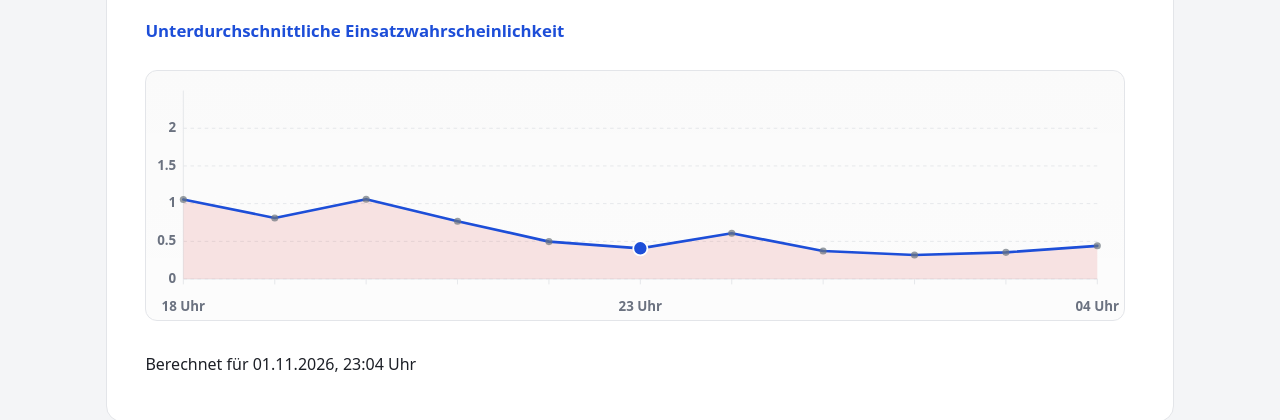
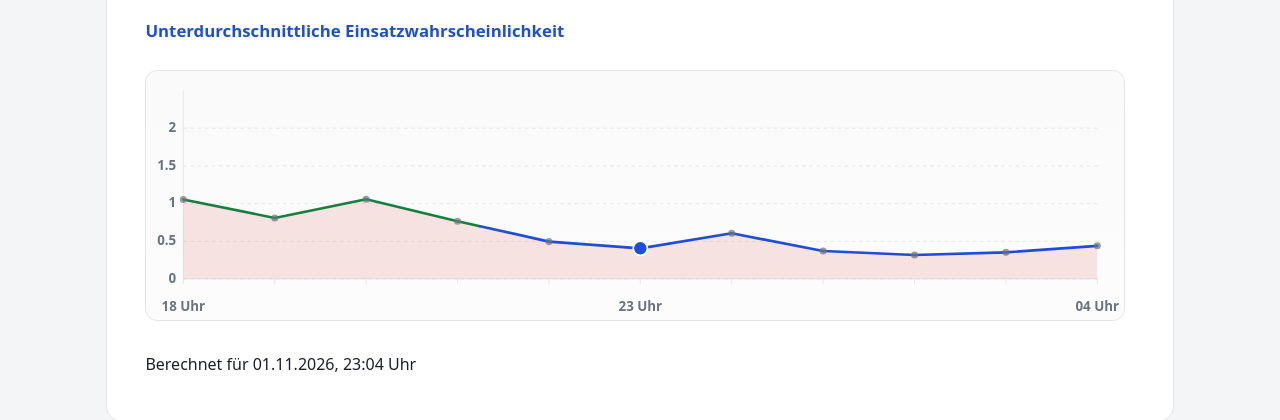
Before and after one commit to PatrickJurt/FeuerwehrApp, a React (Vite) app: page / in a window 1280 px wide. Both pictures are taken after a click on the button 504 px from the left and 164 px from the top of the page. Shown: the part 360-780 px from the top of the page. Built offline with nearby package versions, Linux system fonts and the light colour scheme.

Commit message:
Add trend threshold crossing logic and corresponding tests; enhance AlarmIndexTool functionality

```diff
--- a/src/features/einsaetze/components/AlarmIndexTool.tsx
+++ b/src/features/einsaetze/components/AlarmIndexTool.tsx
@@ -23,9 +23,35 @@ const HOUR_IN_MS = 60 * 60 * 1000
 const CHART_WIDTH = 1100
 const CHART_HEIGHT = 280
 const CHART_PADDING = { top: 22, right: 30, bottom: 46, left: 42 }
+const SEGMENT_COLORS = {
+  low: '#1d4ed8',
+  normal: '#15803d',
+  elevated: '#c2410c',
+  high: '#b91c1c',
+} as const
 
 interface AlarmIndexToolProps {
   operations: Operation[]
+}
+
+function getBandForValue(value: number): 'low' | 'normal' | 'elevated' | 'high' {
+  if (value < 0.7) return 'low'
+  if (value < 1.3) return 'normal'
+  if (value < 2.0) return 'elevated'
+  return 'high'
+}
+
+export function getTrendThresholdCrossings(startValue: number, endValue: number, thresholds = [0.7, 1.3, 2.0]) {
+  const min = Math.min(startValue, endValue)
+  const max = Math.max(startValue, endValue)
+  const crossings = thresholds.filter((threshold) => threshold > min && threshold < max)
+
+  return startValue <= endValue ? crossings.sort((a, b) => a - b) : crossings.sort((a, b) => b - a)
+}
+
+function getBandAfterThreshold(threshold: number, direction: 'up' | 'down') {
+  const epsilon = 1e-9
+  return getBandForValue(direction === 'up' ? threshold + epsilon : threshold - epsilon)
 }
 
 function buildTrendPoints(model: ReturnType<typeof buildAlarmIndexModel>, target: Date) {
@@ -79,6 +105,7 @@ export function AlarmIndexTool({ operations }: AlarmIndexToolProps) {
   )
   const selectedTrendIndex = trendPoints.findIndex((point) => point.offsetHours === 0)
   const hoveredPoint = hoveredIndex === null ? null : trendPoints[hoveredIndex]
+  const thresholdValues = [0.7, 1.3, 2.0]
 
   function handlePointHover(index: number, event: React.MouseEvent<SVGCircleElement>): void {
     const svg = event.currentTarget.ownerSVGElement
@@ -107,6 +134,57 @@ export function AlarmIndexTool({ operations }: AlarmIndexToolProps) {
         return `${index === 0 ? 'M' : 'L'} ${x} ${y}`
       })
       .join(' ')
+  }, [trendMax, trendMin, trendPoints])
+
+  const trendSegments = useMemo(() => {
+    const segments: { d: string; band: 'low' | 'normal' | 'elevated' | 'high' }[] = []
+
+    for (let index = 0; index < trendPoints.length - 1; index += 1) {
+      const previous = trendPoints[index]
+      const point = trendPoints[index + 1]
+      const x1 = CHART_PADDING.left + ((CHART_WIDTH - CHART_PADDING.left - CHART_PADDING.right) * index) / (trendPoints.length - 1)
+      const x2 = CHART_PADDING.left + ((CHART_WIDTH - CHART_PADDING.left - CHART_PADDING.right) * (index + 1)) / (trendPoints.length - 1)
+      const y1 =
+        CHART_PADDING.top +
+        (CHART_HEIGHT - CHART_PADDING.top - CHART_PADDING.bottom) -
+        ((previous.value - trendMin) / Math.max(0.0001, trendMax - trendMin)) *
+          (CHART_HEIGHT - CHART_PADDING.top - CHART_PADDING.bottom)
+      const y2 =
+        CHART_PADDING.top +
+        (CHART_HEIGHT - CHART_PADDING.top - CHART_PADDING.bottom) -
+        ((point.value - trendMin) / Math.max(0.0001, trendMax - trendMin)) *
+          (CHART_HEIGHT - CHART_PADDING.top - CHART_PADDING.bottom)
+
+      let currentBand = getBandForValue(previous.value)
+      let currentX = x1
+      let currentY = y1
+      const valueDelta = point.value - previous.value
+      const direction = valueDelta >= 0 ? 'up' : 'down'
+      const crossings = getTrendThresholdCrossings(previous.value, point.value, thresholdValues)
+
+      for (const threshold of crossings) {
+        const ratio = valueDelta === 0 ? 0 : (threshold - previous.value) / valueDelta
+        const x = x1 + (x2 - x1) * ratio
+        const y = y1 + (y2 - y1) * ratio
+        const nextBand = getBandAfterThreshold(threshold, direction)
+
+        segments.push({
+          d: `M ${currentX} ${currentY} L ${x} ${y}`,
+          band: currentBand,
+        })
+
+        currentBand = nextBand
+        currentX = x
+        currentY = y
+      }
+
+      segments.push({
+        d: `M ${currentX} ${currentY} L ${x2} ${y2}`,
+        band: currentBand,
+      })
+    }
+
+    return segments
   }, [trendMax, trendMin, trendPoints])
 
   function handleNow(): void {
@@ -208,7 +286,17 @@ export function AlarmIndexTool({ operations }: AlarmIndexToolProps) {
             d={`${trendPath} L ${CHART_WIDTH - CHART_PADDING.right} ${CHART_HEIGHT - CHART_PADDING.bottom} L ${CHART_PADDING.left} ${CHART_HEIGHT - CHART_PADDING.bottom} Z`}
             className="alarm-trend-area"
           />
-          <path d={trendPath} className={`alarm-trend-line is-${classification.band}`} />
+          {trendSegments.map((segment, index) => (
+            <path
+              key={`segment-${index}`}
+              d={segment.d}
+              stroke={SEGMENT_COLORS[segment.band]}
+              strokeWidth={3}
+              strokeLinecap="round"
+              strokeLinejoin="round"
+              fill="none"
+            />
+          ))}
           {trendPoints.map((point, index) => {
             const x = CHART_PADDING.left + ((CHART_WIDTH - CHART_PADDING.left - CHART_PADDING.right) * index) / (trendPoints.length - 1)
             const y =
```
Also changed, not shown: 1 other file (tests, documents, lock files or other folders).
